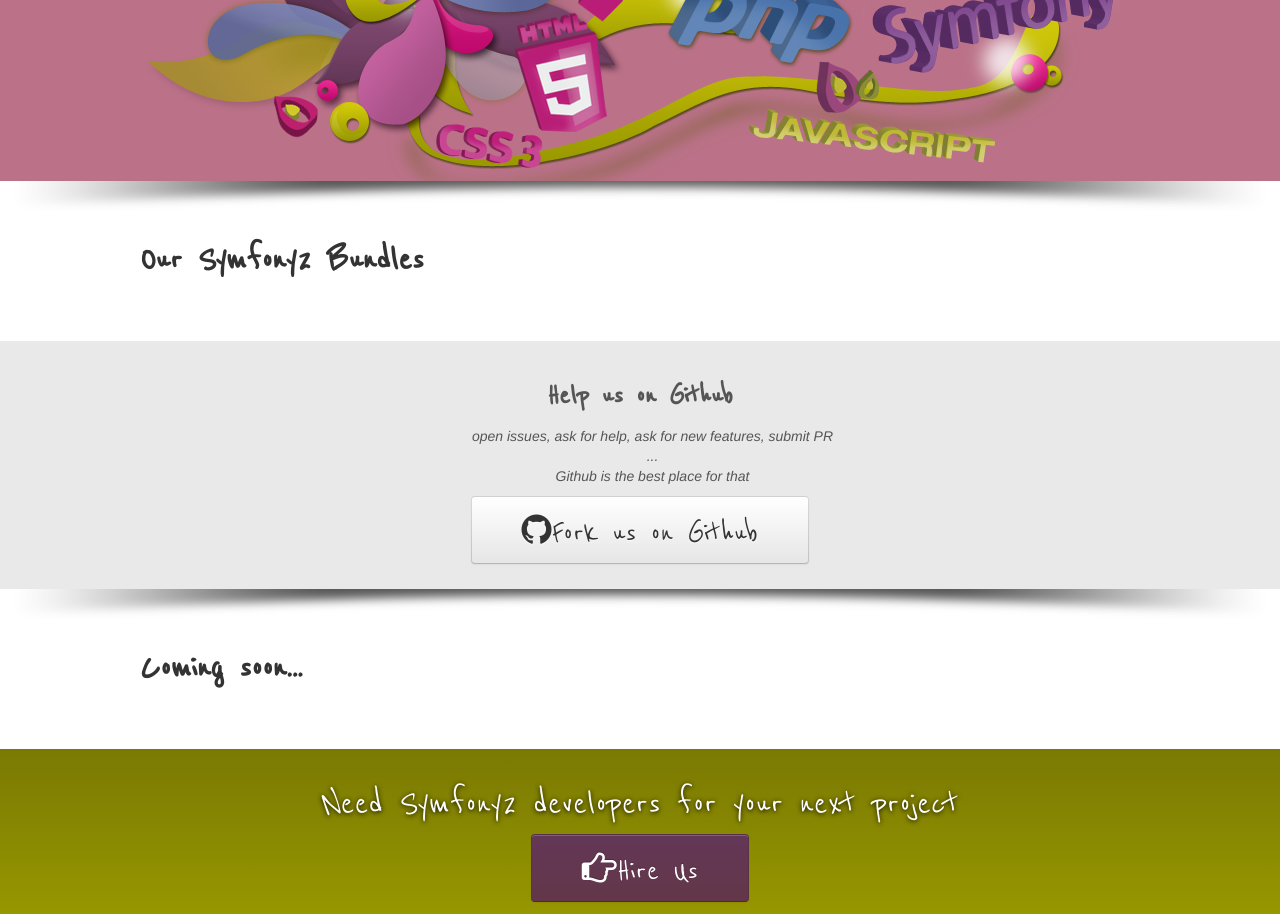
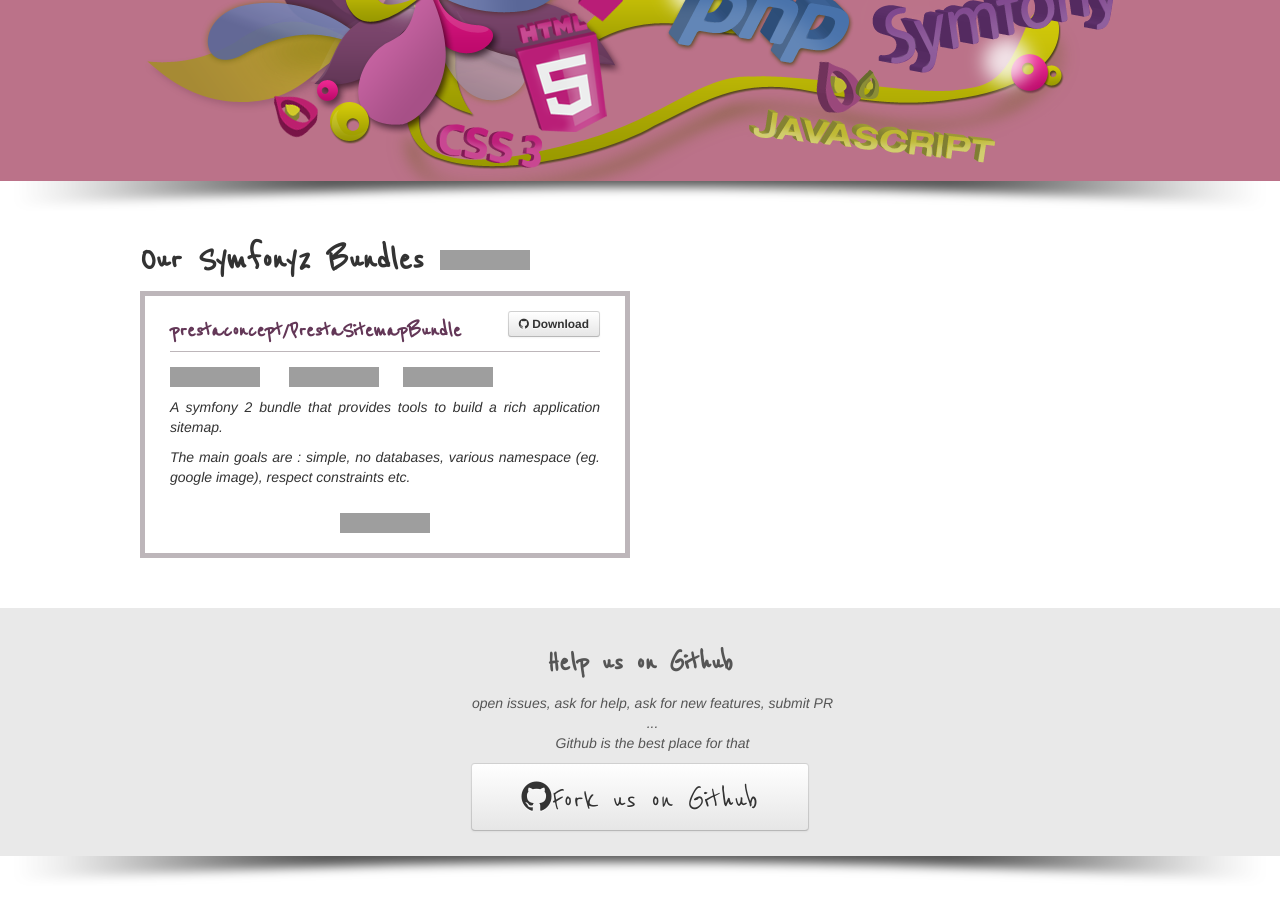
Before and after one commit to mooahmad/prestaconcept.github.io, a Jekyll site: the page built from index.html, in a window 1280 px wide. Shown: the part 361-1275 px from the top of the page. Built offline with Jekyll 4.4.1, drawn with Linux system fonts in a browser that asks for light colours; some of the changed text lies outside the part shown; grey boxes are pictures that could not be loaded.

Commit message:
Add bundles styles + prestasitemap

```diff
--- a/assets/css/styles.css
+++ b/assets/css/styles.css
@@ -2588,6 +2588,57 @@
   background: url("/assets/img/layout/header-shadow.png") no-repeat scroll top center #ffffff;
   padding: 50px 0px;
 }
+/* Bundles page
+------------------------------------------------------------ */
+.fork-us-outer {
+  background: #e9e9e9;
+  padding: 25px 0px;
+  text-align: center;
+  color: #555;
+}
+.fork-us-outer h2 {
+  color: #555;
+}
+.fork-us-outer ul li {
+  list-style-type: none;
+  font-style: italic;
+}
+.bundle-container {
+  border: 5px solid #bdb6ba;
+  padding: 5px 25px;
+}
+.bundle-container h3 {
+  border-bottom: 1px solid #bdb6ba;
+  color: #633757;
+}
+.bundle-container h3 .download-link {
+  float: right;
+}
+.bundle-container .links {
+  padding: 5px 0px;
+}
+.bundle-container .links a.travis-link {
+  margin-right: 25px;
+}
+.bundle-container .links a.travis-link img {
+  vertical-align: top;
+}
+.bundle-container .description {
+  font-style: italic;
+  text-align: justify;
+}
+.bundle-container .knpbundles-badge {
+  padding: 15px;
+  text-align: center;
+}
+.bundle-container.coming-soon {
+  background: #ddd;
+}
+.bundle-container.coming-soon h3 {
+  color: #555;
+  border-bottom: none;
+  text-align: center;
+}
 /* Custom variables
 ------------------------------------------------------------ */
 /* Utils
@@ -2603,16 +2654,8 @@
   font-size: 35px;
   padding: 15px 50px;
 }
-.fork-us-outer {
-  background: #e9e9e9;
-  padding: 25px 0px;
-  text-align: center;
-  color: #555;
-}
-.fork-us-outer h2 {
-  color: #555;
-}
-.fork-us-outer ul li {
-  list-style-type: none;
-  font-style: italic;
-}
+.btn.btn-small {
+  padding: 2px 10px;
+  font-size: 11.9px;
+  font-family: "Helvetica Neue", Helvetica, Arial, sans-serif;
+}
--- a/index.html
+++ b/index.html
@@ -5,7 +5,41 @@
 
 <div class="content-outer">
     <div class="content container">
-        <h1>Our Symfony2 Bundles</h1>
+        <h1>
+            Our Symfony2 Bundles
+            <iframe src="http://ghbtns.com/github-btn.html?user=prestaconcept&type=follow&count=true"
+                    allowtransparency="true" frameborder="0" scrolling="0" width="165" height="20"></iframe>
+        </h1>
+
+        <div class="row">
+            <div class="span6">
+                <div class="bundle-container">
+                    <h3>
+                        prestaconcept/PrestaSitemapBundle
+                        <a href="https://github.com/prestaconcept/PrestaSitemapBundle" class="btn btn-small download-link"><i class="icon-github"></i>&nbsp;Download</a>
+                    </h3>
+
+                    <div class="links">
+                        <a class="travis-link" href="http://travis-ci.org/prestaconcept/PrestaSitemapBundle">
+                            <img src="https://secure.travis-ci.org/prestaconcept/PrestaSitemapBundle.png" />
+                        </a>
+
+                        <iframe src="http://ghbtns.com/github-btn.html?user=prestaconcept&repo=PrestaSitemapBundle&type=watch&count=true"
+                                allowtransparency="true" frameborder="0" scrolling="0" width="110" height="20"></iframe>
+
+                        <iframe src="http://ghbtns.com/github-btn.html?user=prestaconcept&repo=PrestaSitemapBundle&type=fork&count=true"
+                                allowtransparency="true" frameborder="0" scrolling="0" width="95" height="20"></iframe>
+                    </div>
+                    <div class="description">
+                        <p>A symfony 2 bundle that provides tools to build a rich application sitemap.</p>
+                        <p>The main goals are : simple, no databases, various namespace (eg. google image), respect constraints etc.</p>
+                    </div>
+                    <div class="knpbundles-badge">
+                        <img src="http://knpbundles.com/prestaconcept/PrestaSitemapBundle/badge" />
+                    </div>
+                </div>
+            </div>
+        </div>
     </div>
 </div>
 
@@ -25,6 +59,18 @@
 
 <div class="content-outer">
     <div class="content container">
-        <h1>Coming soon...</h1>
+        <h1>Bundles under development</h1>
+        <div class="row">
+            <div class="span6">
+                <div class="bundle-container coming-soon">
+                    <h3>Coming Soon</h3>
+                </div>
+            </div>
+            <div class="span6">
+                <div class="bundle-container coming-soon">
+                    <h3>Coming Soon</h3>
+                </div>
+            </div>
+        </div>
     </div>
 </div>
```
Also changed, not shown: assets/less/bundles.less (added, +63 -0 lines), assets/less/styles.less (+5 -15 lines).
